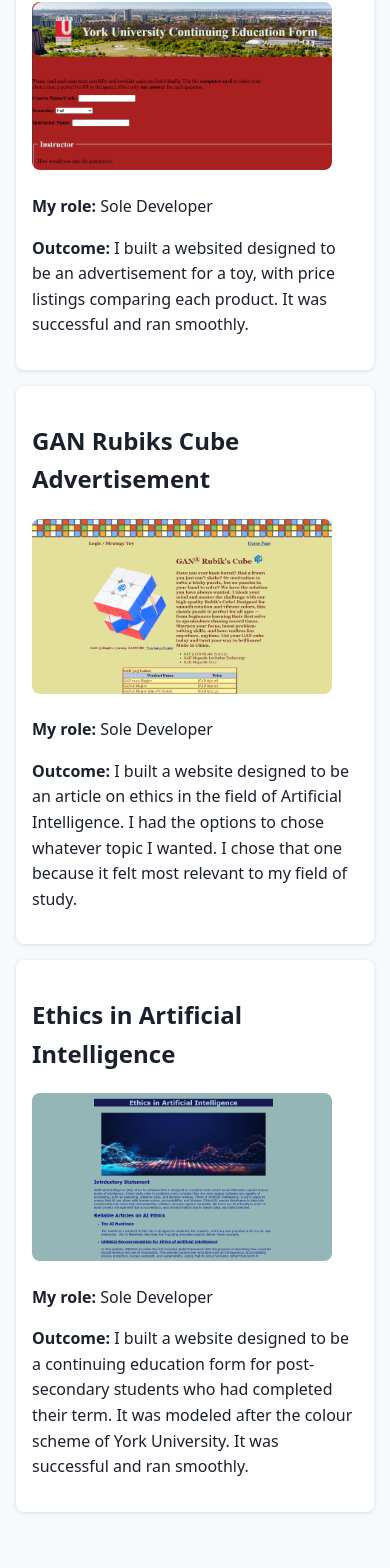
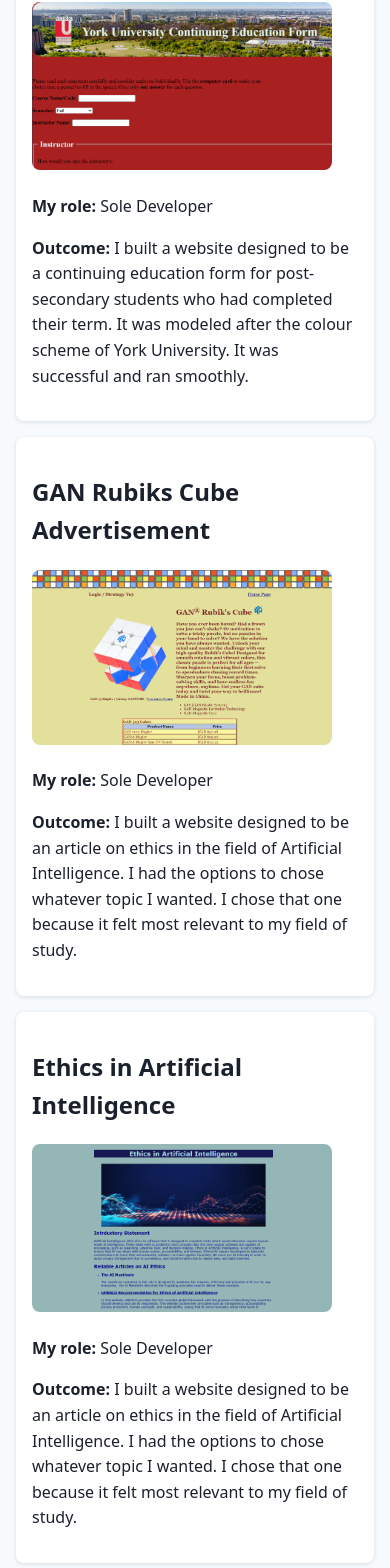
Before and after one commit to KyleClaharCentennial/portfolio-site, a React (Vite) app: page /projects in a window 390 px wide. Shown: the part 348-1916 px from the top of the page. Built offline with nearby package versions, Linux system fonts and the light colour scheme.

Commit message:
Add mobile responsive styles

```diff
--- a/src/pages/Projects.jsx
+++ b/src/pages/Projects.jsx
@@ -7,7 +7,7 @@
       title: 'York University Continuing Education Form',
       image: '/project1.png',
       role: 'Sole Developer',
-      outcome: 'I built a websited designed to be an advertisement for a toy, with price listings comparing each product. It was successful and ran smoothly.',
+      outcome: 'I built a website designed to be a continuing education form for post-secondary students who had completed their term. It was modeled after the colour scheme of York University. It was successful and ran smoothly.',
     },
     {
       title: 'GAN Rubiks Cube Advertisement',
@@ -19,7 +19,7 @@
       title: 'Ethics in Artificial Intelligence',
       image: '/project3.png',
       role: 'Sole Developer',
-      outcome: 'I built a website designed to be a continuing education form for post-secondary students who had completed their term. It was modeled after the colour scheme of York University. It was successful and ran smoothly.',
+      outcome: 'I built a website designed to be an article on ethics in the field of Artificial Intelligence. I had the options to chose whatever topic I wanted. I chose that one because it felt most relevant to my field of study.',
     },
   ];
 
```
